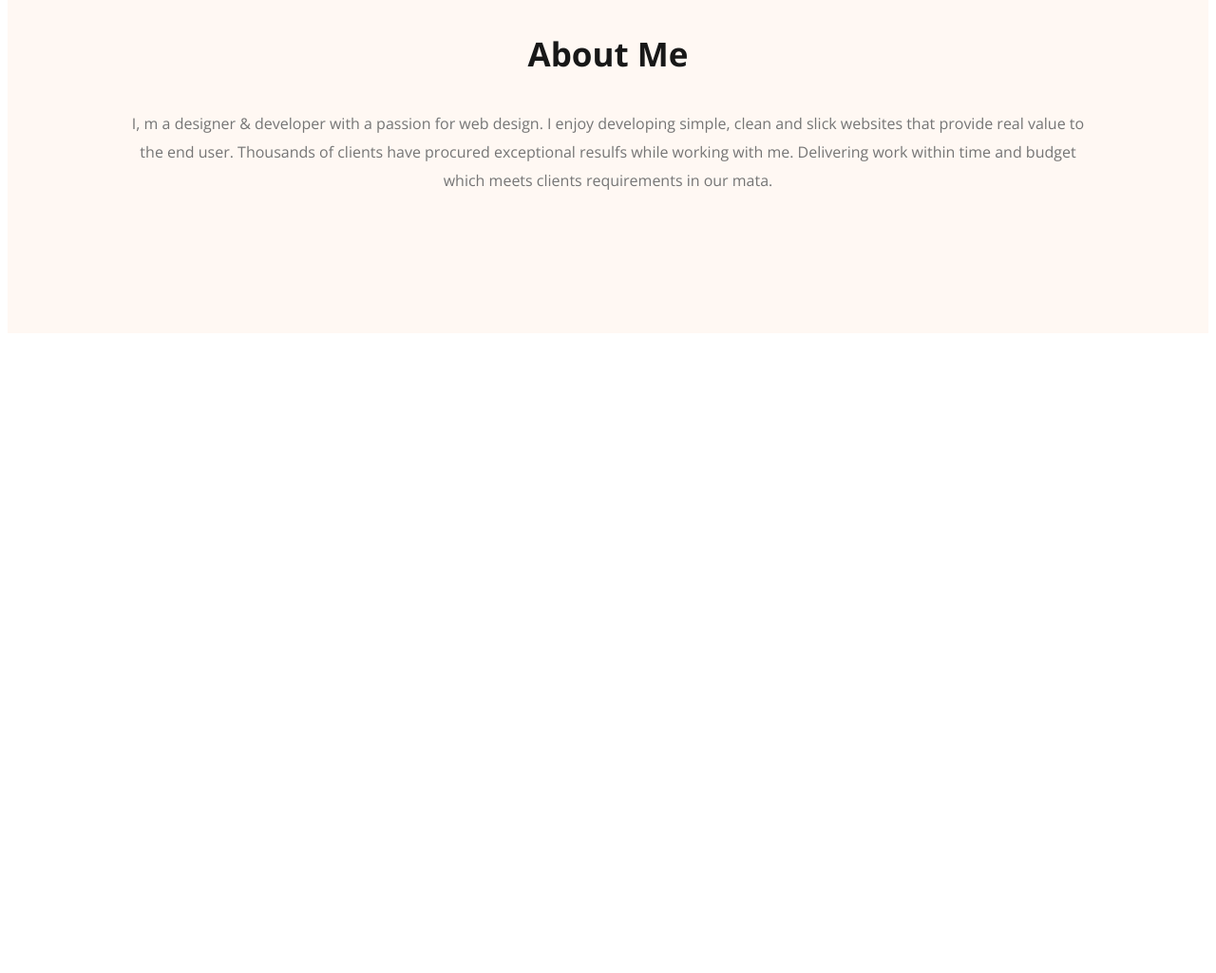
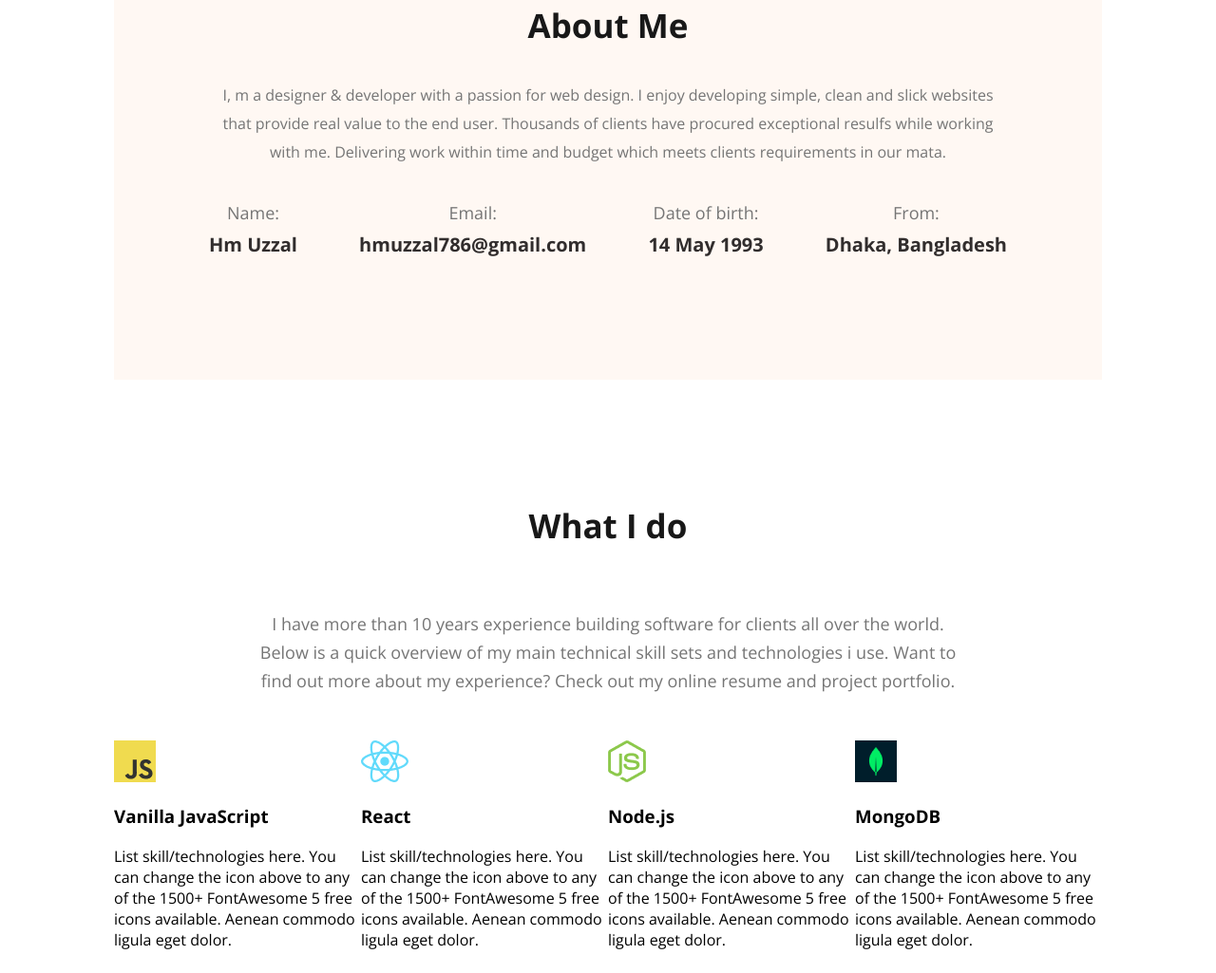
Before and after one commit to hmuzzal786/developer-porttfolio, a plain HTML site: page index.html in a window 1280 px wide. Shown: the part 1127-2152 px from the top of the page at 95% size. Before the commit the page ends 1608 px from the top, so only its background shows below. Drawn offline with nearby package versions, Linux system fonts and the light colour scheme.

Commit message:
added about section

```diff
--- a/index.html
+++ b/index.html
@@ -30,14 +30,67 @@
             <img class="profile-img" src="images/hardy.png" alt="">
         </div>
     </header>
-    <!--main section start-->
+    <!--about section start-->
     <main>
         <section class="about-section">
             <h3 class="section-title">About Me</h3>
             <p class="about-description">I, m a designer & developer with a passion for web design. I enjoy developing simple, clean and slick websites that provide real value to the end user. Thousands of clients have procured exceptional resulfs while working with me. Delivering work within time and budget which meets clients requirements in our mata.</p>
+            <div class="about-info-container">
+                <div class="about-info">
+                    <p class="info-title">Name:</p>
+                    <h4 class="info-description">Hm Uzzal </h4>
+                </div>
+                <div class="about-info">
+                    <p class="info-title">Email:</p>
+                    <h4 class="info-description">hmuzzal786@gmail.com</h4>
+                </div>
+
+                <div class="about-info">
+                    <p class="info-title">Date of birth:</p>
+                    <h4 class="info-description">14 May 1993</h4>
+                </div>
+
+                <div class="about-info">
+                    <p class="info-title">From:</p>
+                    <h4 class="info-description">Dhaka, Bangladesh</h4>
+                </div>
+            </div>
         </section>
+        <!--about section end-->
+
+        <!--what i do section start-->
+    <section>
+        <h3 class="section-title">What I do</h3>
+        <p class="what-i-do-description">I have more than 10 years experience building software for clients all over the world. Below is a quick overview of my main technical skill sets and technologies i use. Want to find out more about my experience? Check out my online resume and project portfolio.</p>
+
+        <div class="skills-container">
+            <div class="skill">
+                <img src="images/icons/js.png" alt="">
+                <h3>Vanilla JavaScript</h3>
+                <p>List skill/technologies here. You can change the icon above to any of the 1500+ FontAwesome 5 free icons available. Aenean commodo ligula eget dolor.</p>
+            </div>
+            <div class="skill">
+                <img src="images/icons/react.png" alt="">
+                <h3>React</h3>
+                <p>List skill/technologies here. You can change the icon above to any of the 1500+ FontAwesome 5 free icons available. Aenean commodo ligula eget dolor.</p>
+            </div>
+            <div class="skill">
+                <img src="images/icons/nodejs.png" alt="">
+                <h3>Node.js</h3>
+                <p>List skill/technologies here. You can change the icon above to any of the 1500+ FontAwesome 5 free icons available. Aenean commodo ligula eget dolor.</p>
+            </div>
+            <div class="skill">
+                <img src="images/icons/mongo.png" alt="">
+                <h3>MongoDB</h3>
+                <p>List skill/technologies here. You can change the icon above to any of the 1500+ FontAwesome 5 free icons available. Aenean commodo ligula eget dolor.</p>
+            </div>
+        </div>
+    </section>
+    <!--what i do section end-->
     </main>
-    <!--main section end-->
+
+
+
 
 </body>
 </html>
--- a/style.css
+++ b/style.css
@@ -106,17 +106,21 @@
     border: 1px solid #ff6f0a;
 }
 /*========hero section end========*/
+
+
 /*========about section start========*/
+main{
+    max-width: 1040px;
+    margin: 0 auto;
+}
 
 .about-section{
-    padding: 130px;
+    padding: 100px;
     background-color: #FFF8F3;
     margin: 130px 0;
 
 
 }
-
-
 .about-description{
     color: #757575;
     text-align: center;
@@ -124,4 +128,40 @@
     font-weight: 400;
     line-height: 30px;
 }
+.about-info-container{
+    display: flex;
+    justify-content: space-between;
+}
+.about-info{
+    text-align: center;
+}
+.info-title{
+    color: #757575;
+    font-size: 18px;
+    font-weight: 400;
+    line-height: 30px;
+    margin-bottom: 0;
+}
+.info-description{
+    color:#312d2d;
+    font-size: 20px;
+    font-weight: 700;
+    line-height: 30px;
+    margin-top: 4px;
+}
 /*========about section end========*/
+
+
+/*========what i do section start========*/
+.what-i-do-description{
+    color: #757575;
+    text-align: center;
+    font-size: 18px;
+    font-weight: 400;
+    line-height: 30px;
+   padding: 30px 150px;
+}
+.skills-container{
+    display: flex;
+}
+/*========what i do section end========*/
```
